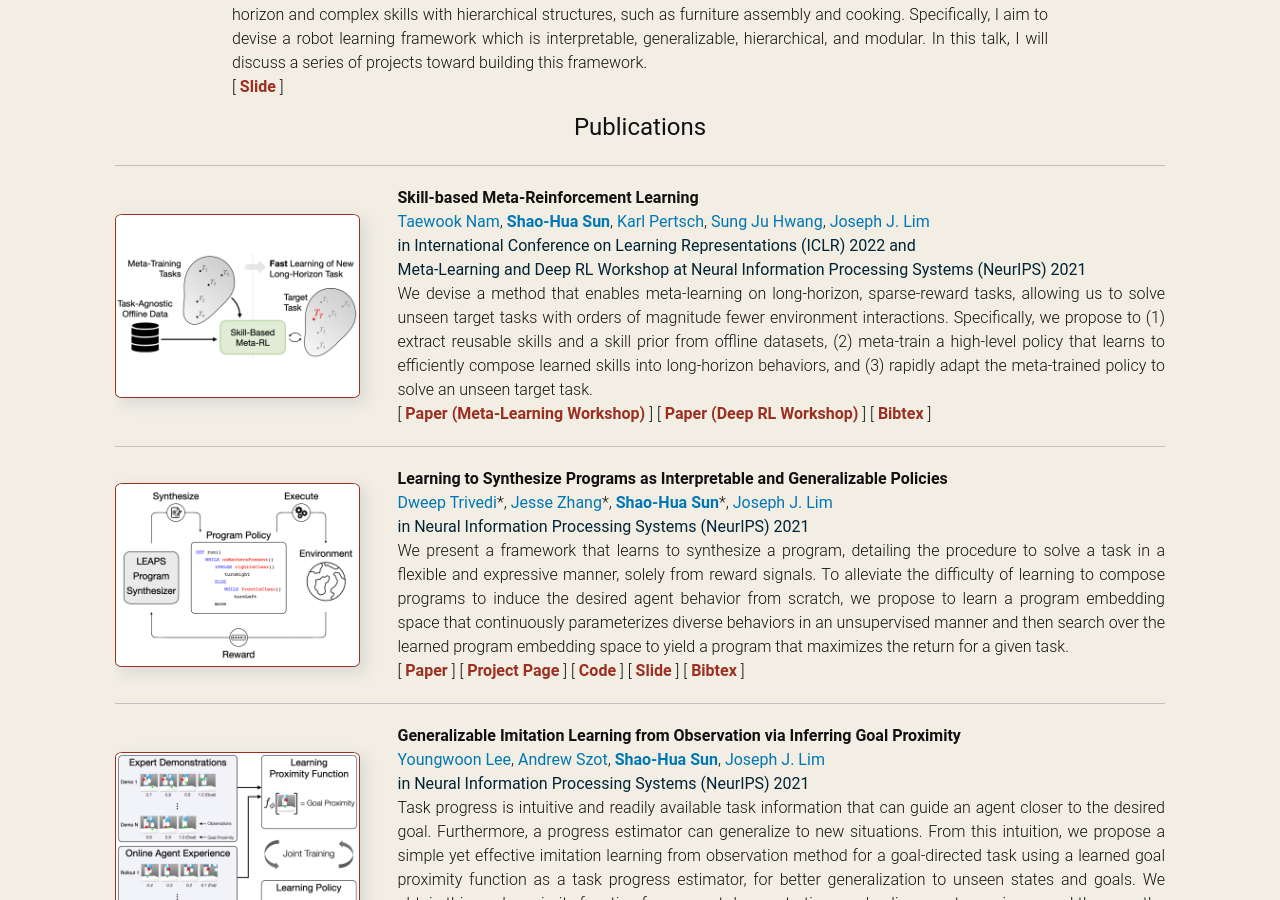
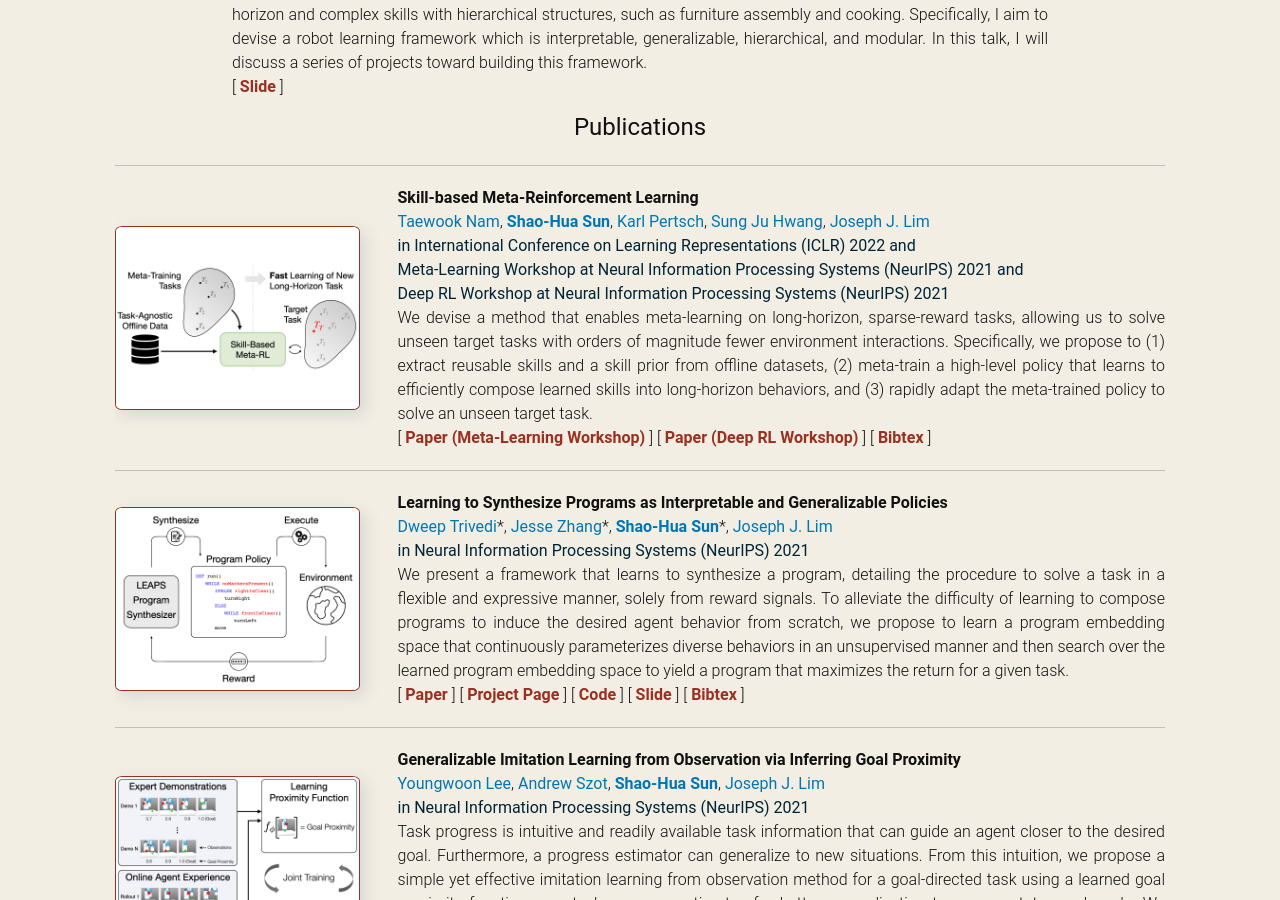
Before and after one commit to shaohua0116/shaohua0116.github.io, a Jekyll site: the page built from index.html, in a window 1280 px wide and 900 px high, scrolled down 693 px. Built offline with Jekyll 4.4.1, drawn with Linux system fonts in a browser that asks for light colours; some web fonts are replaced.

Commit message:
spirl iclr 2022

```diff
--- a/_data/publications.yml
+++ b/_data/publications.yml
@@ -24,7 +24,7 @@
       url:  'https://openreview.net/forum?id=sNdJb5nqudI'
     - name: 'Bibtex'
       url:  '/bibtex/simpl.txt'
-  publisher:  'International Conference on Learning Representations (ICLR) 2022 and<br>Meta-Learning and Deep RL Workshop at Neural Information Processing Systems (NeurIPS) 2021'
+  publisher:  'International Conference on Learning Representations (ICLR) 2022 and<br>Meta-Learning Workshop at Neural Information Processing Systems (NeurIPS) 2021 and<br>Deep RL Workshop at Neural Information Processing Systems (NeurIPS) 2021'
   oral: false
   oral_text: ''
   status:   ''
```
